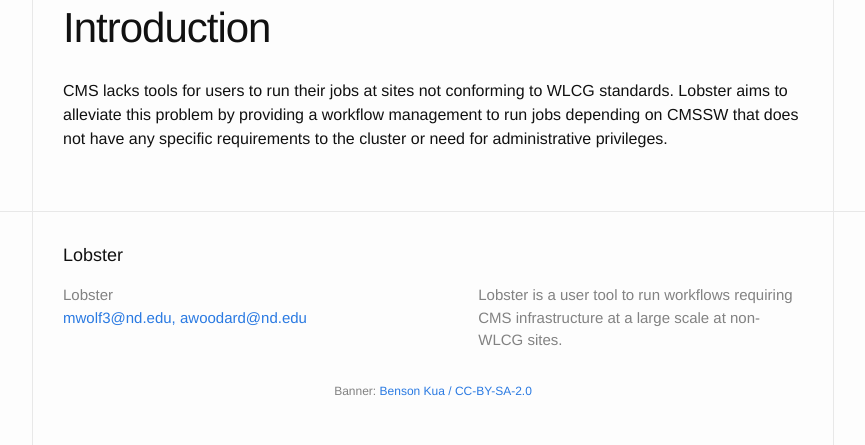
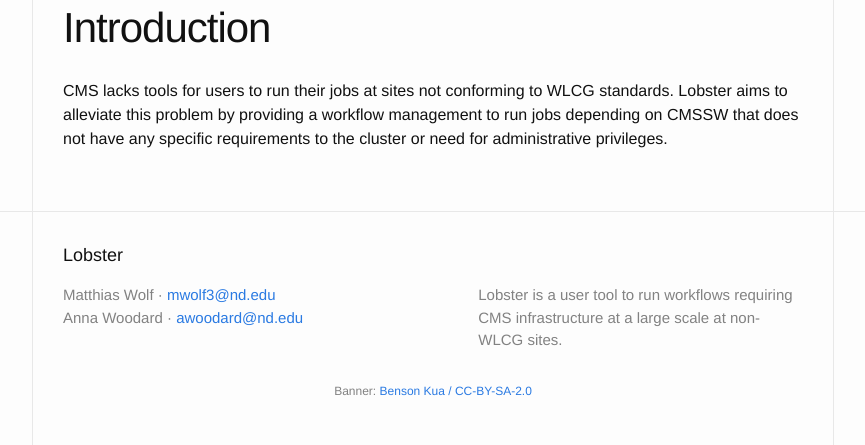
Before and after one commit to NDCMS/lobster, a Jekyll site: the page built from index.md, in a window 1280 px wide, cut to the strip 686-1131 px from the top of the page. Shown: the whole strip, without its empty margins (207-1072 px from the left). Built offline with Jekyll 4.4.1, drawn with Linux system fonts in a browser that asks for light colours.

Commit message:
Fix author email links.

```diff
--- a/_config.yml
+++ b/_config.yml
@@ -1,7 +1,10 @@
 # Site settings
 title: Lobster
-author: Matthias Wolf, Anna Woodard
-email: mwolf3@nd.edu, awoodard@nd.edu
+authors:
+  - name: Matthias Wolf
+    email: mwolf3@nd.edu
+  - name: Anna Woodard
+    email: awoodard@nd.edu
 description: > # this means to ignore newlines until "baseurl:"
   Lobster is a user tool to run workflows requiring CMS infrastructure at a
   large scale at non-WLCG sites.
--- a/_includes/footer.html
+++ b/_includes/footer.html
@@ -7,8 +7,11 @@
     <div class="footer-col-wrapper">
       <div class="footer-col  footer-col-1">
         <ul class="contact-list">
-          <li>{{ site.title }}</li>
-          <li><a href="mailto:{{ site.email }}">{{ site.email }}</a></li>
+          {% for author in site.authors %}
+          <li>
+            {{ author.name }} · <a href="mailto:{{ author.email }}">{{ author.email }}</a>
+          </li>
+          {% endfor %}
         </ul>
       </div>
 
```
